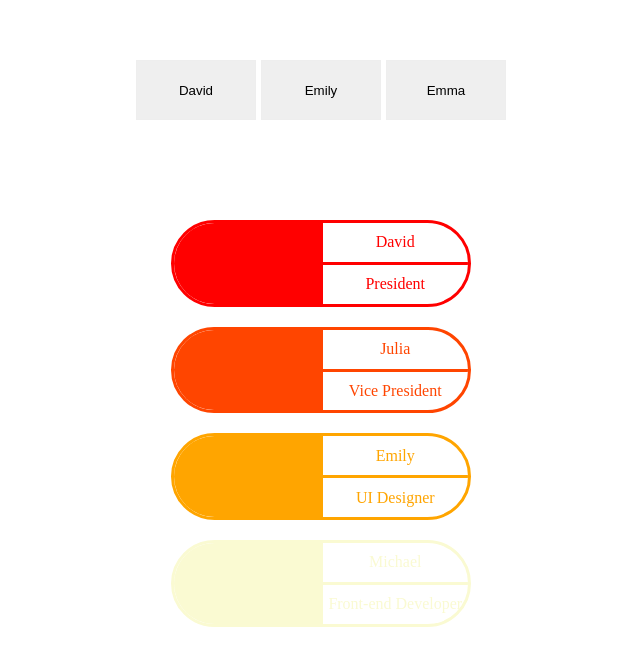
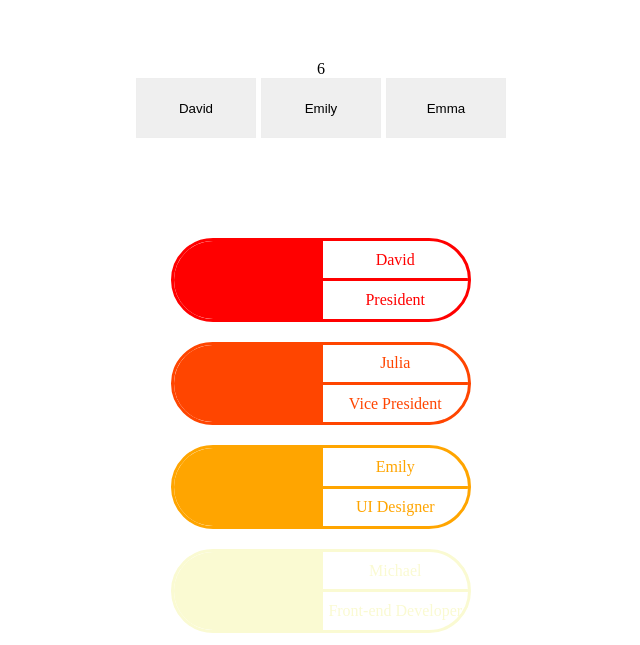
Before and after one commit to aajy/react, a React (Create React App) app: page / in a window 1280 px wide. Shown: the part 140-785 px from the top of the page, without its empty margins (319-959 px from the left). Built offline with nearby package versions, Linux system fonts and the light colour scheme.

Commit message:
length표시

```diff
--- a/src/App.jsx
+++ b/src/App.jsx
@@ -19,6 +19,7 @@ useEffect(()=>{
 },[]);
 	return (
 		<div className="wrap">
+			<span>{Members.length}</span>
 			<div className='filter'>
 				<button onClick={(e)=>filter(e)}>David</button>
 				<button onClick={(e)=>filter(e)}>Emily</button>
```
